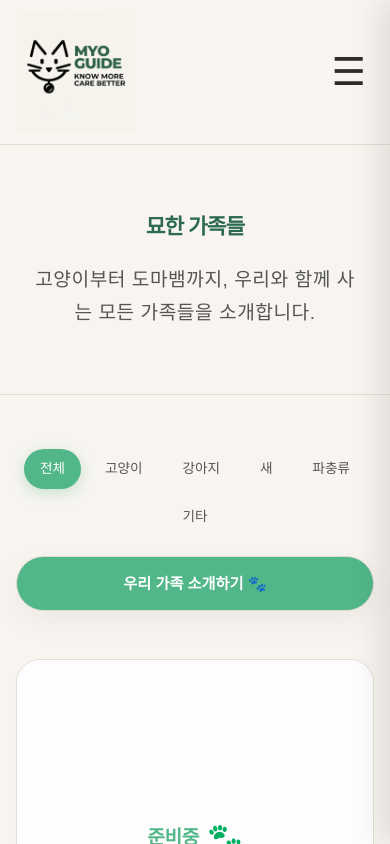
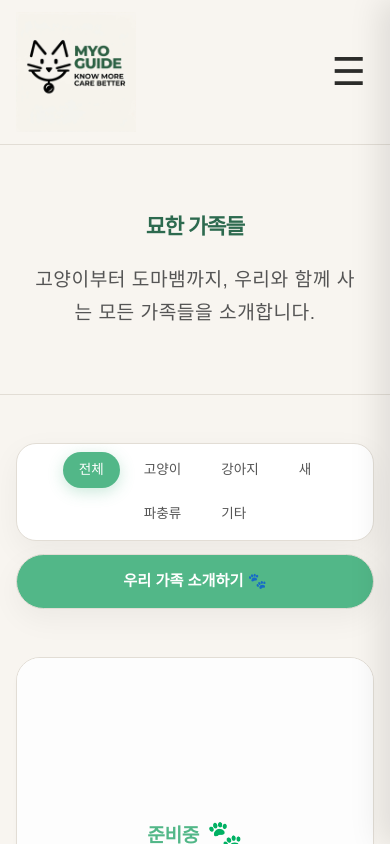
Before and after one commit to ileilo1215-ship-it/myo-guide, a Next.js app: page /family in a window 390 px wide. Shown: the top 844 px of the page. Built offline with nearby package versions, Linux system fonts and the light colour scheme; a web font is replaced by a local one.

Commit message:
UI: Adjust news tag width and redesign family filter bar

```diff
--- a/app/family/family.css
+++ b/app/family/family.css
@@ -47,15 +47,18 @@
 
 .filter-buttons {
   display: flex;
-  gap: 0.6rem;
-  padding: 0.5rem;
-  flex-wrap: wrap;
-  justify-content: center;
+  gap: 0.4rem;
+  padding: 6px;
+  background: white;
+  border: 1px solid var(--border-color);
+  border-radius: 50px;
+  height: 58px;
+  box-shadow: 0 10px 30px rgba(0, 0, 0, 0.05);
   align-items: center;
 }
 
 .filter-btn {
-  padding: 0.6rem 1.4rem;
+  padding: 0 1.4rem;
   border-radius: 30px;
   text-decoration: none;
   color: var(--text-secondary);
@@ -65,7 +68,7 @@
   display: inline-flex;
   align-items: center;
   justify-content: center;
-  height: 40px; /* Fixed height for consistent thickness */
+  height: 46px; /* Optimized to fit inside the 58px white bar */
   white-space: nowrap;
 }
 
@@ -218,12 +221,17 @@
   }
 
   .filter-buttons {
+    height: auto;
+    border-radius: 20px;
+    padding: 0.5rem;
+    flex-wrap: wrap;
+    justify-content: center;
     gap: 0.5rem;
-    padding: 0.4rem;
   }
 
   .filter-btn {
     padding: 0.5rem 1rem;
+    height: 36px;
     font-size: 0.85rem;
   }
 
--- a/app/hero-section.css
+++ b/app/hero-section.css
@@ -52,11 +52,12 @@
 
 .hero-news-overlay .news-tag {
   display: inline-block;
+  align-self: flex-start;
   background-color: var(--accent-color);
   color: white;
-  padding: 4px 12px;
+  padding: 6px 16px;
   border-radius: 30px;
-  font-size: 0.8rem;
+  font-size: 0.85rem;
   font-weight: 800;
   margin-bottom: 0.8rem;
   text-shadow: none;
```
